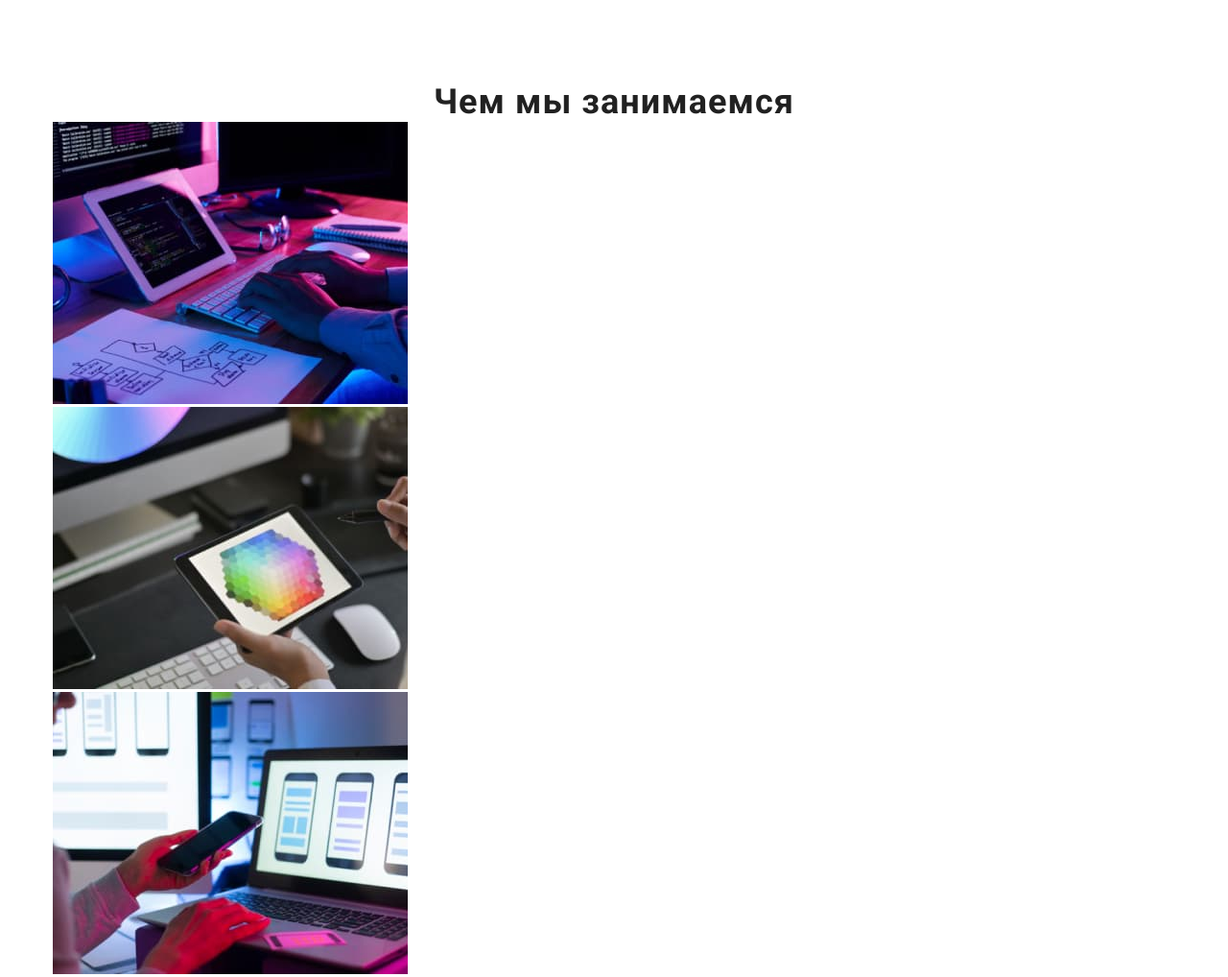
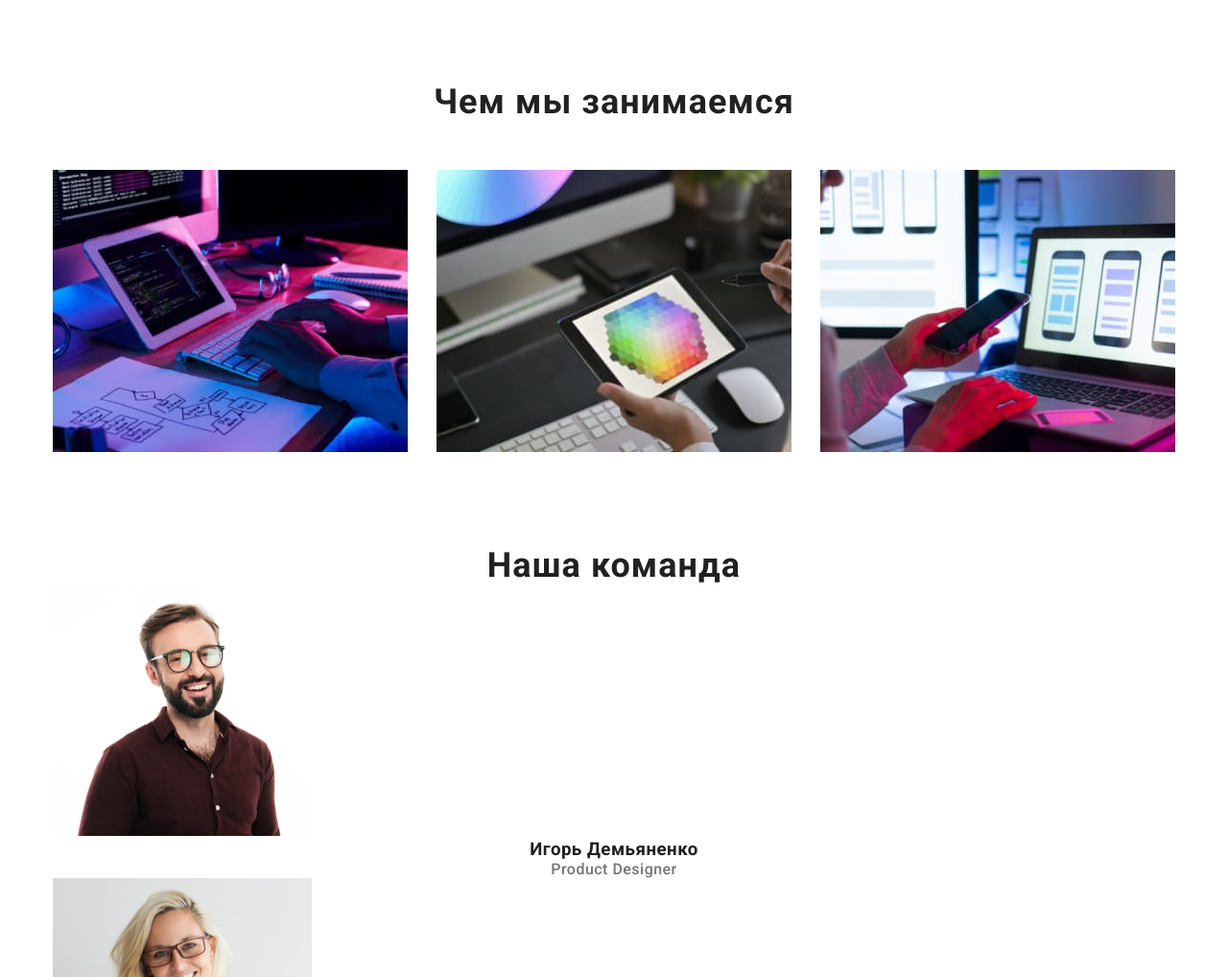
Before and after one commit to ostUp/goit-markup-hw-03, a plain HTML site: page index.html in a window 1280 px wide. Shown: the part 860-1878 px from the top of the page at 96% size. Drawn offline with Linux system fonts and the light colour scheme.

Commit message:
what we do

```diff
--- a/css/style.css
+++ b/css/style.css
@@ -201,9 +201,10 @@ body {
 
 /* What we do section */
 
-.what-we-do-section {}
+/* .what-we-do-section {} */
 
 .what-we-do-heading {
+   margin-bottom: 50px;
    font-weight: bold;
    font-size: 36px;
    line-height: 42px;
@@ -211,11 +212,16 @@ body {
    letter-spacing: 0.03em;
 }
 
-.what-we-do-list {}
+.what-we-do-list {
+   display: flex;
+   justify-content: space-between;
+}
 
-.what-we-do-item {}
+/* .what-we-do-item {} */
 
-.what-we-do-img {}
+.what-we-do-img {
+   max-width: 370px;
+}
 
 /* Our team section */
 
```
